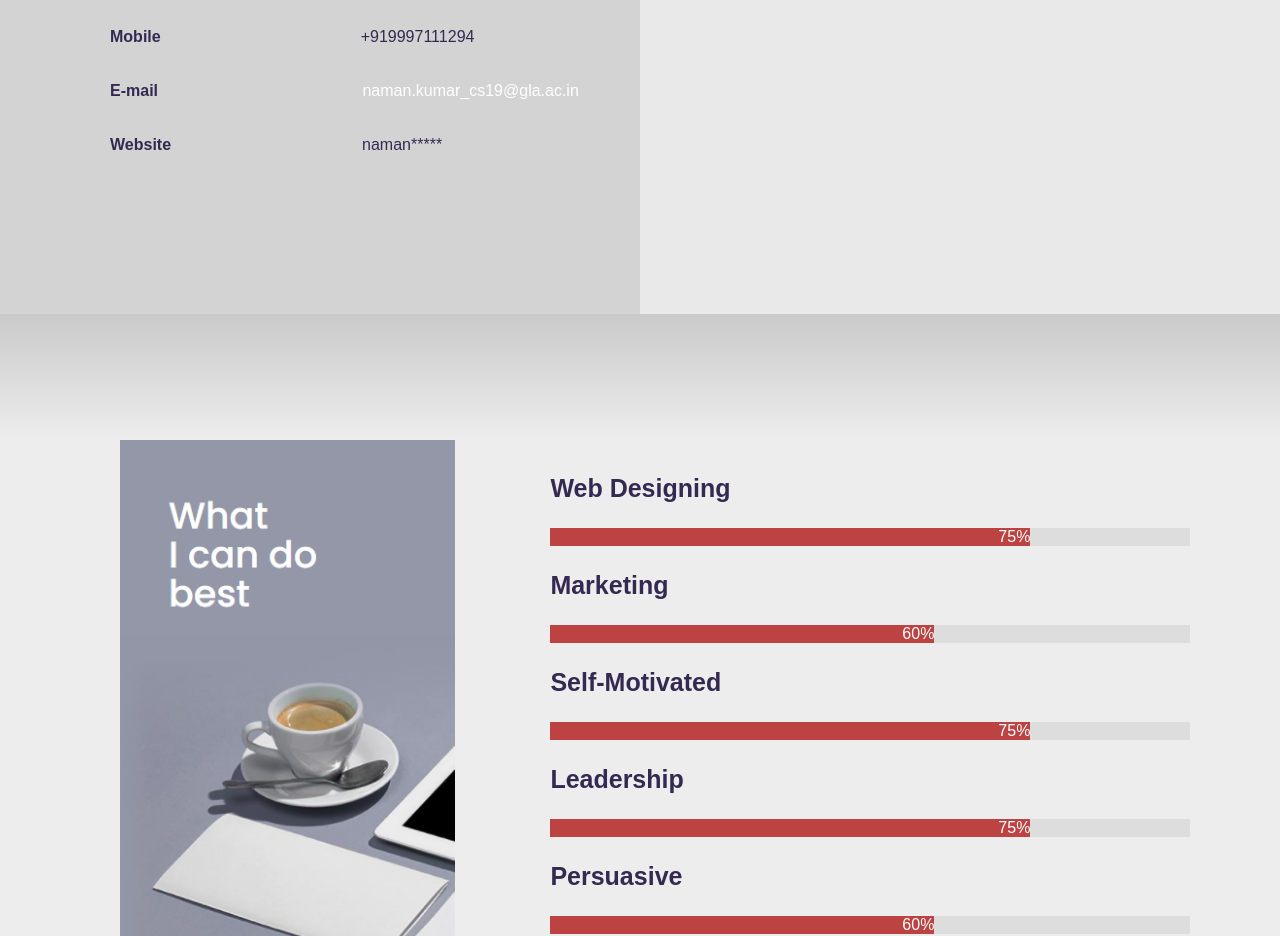
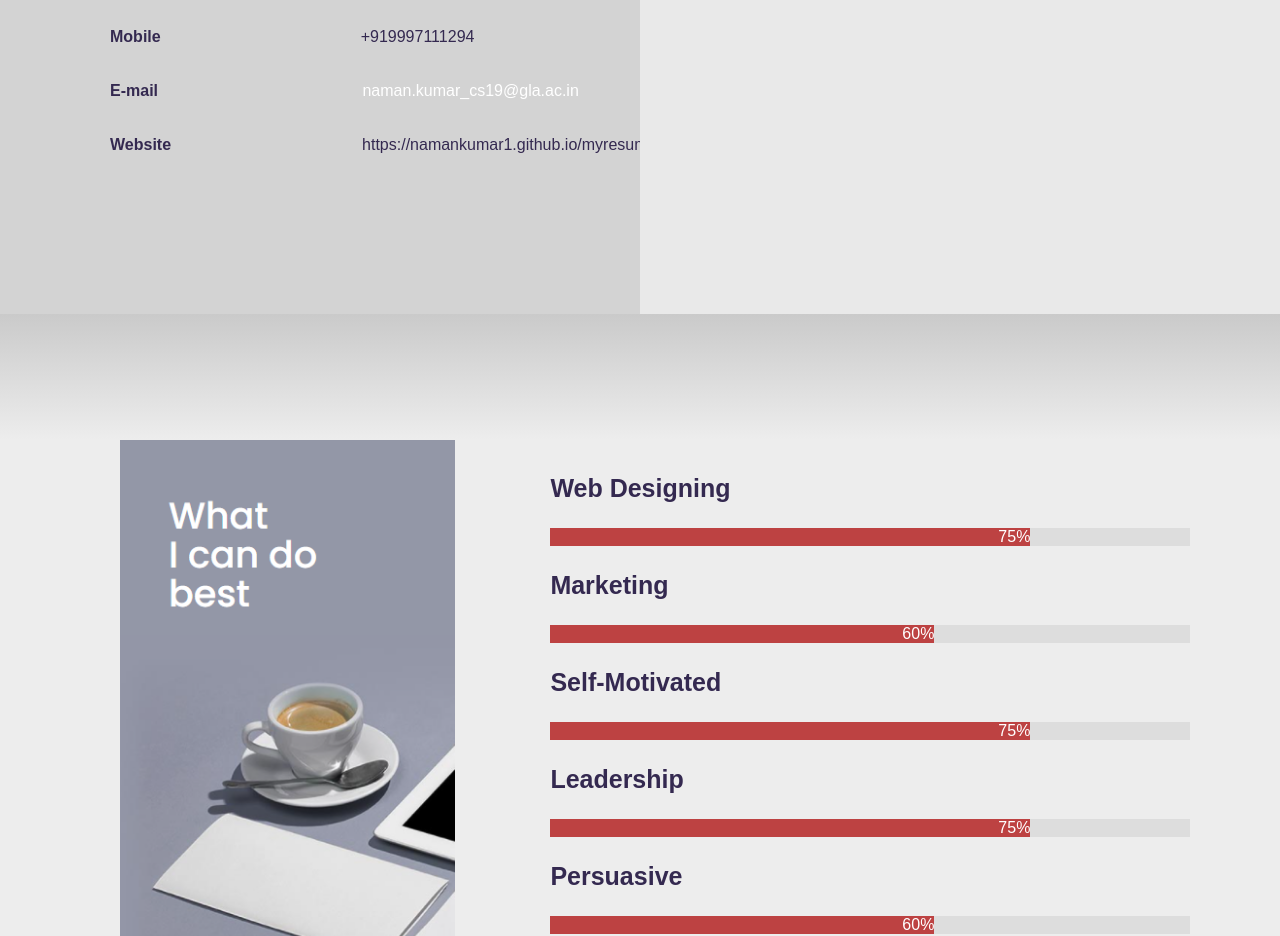
Before and after one commit to NamanKumar1/MyResume, a plain HTML site: page naman.html in a window 1280 px wide. Shown: the part 1680-2616 px from the top of the page. Drawn offline with Linux system fonts and the light colour scheme.

Commit message:
add link to the github

```diff
--- a/naman.html
+++ b/naman.html
@@ -53,7 +53,7 @@
                 <span style="font-weight: 900;">Address</span> <span style="margin-left: 184px;">Q.No.-320, Sugar Mill Colony,<br><span style="margin-left: 260px;">Shamli, U.P., PIN-247776</span></span><br><br><br>
                 <span style="font-weight: 900;">Mobile</span><span style="margin-left: 200px;">+919997111294</span><br><br><br>
                 <span style="font-weight: 900;">E-mail</span> <span style="margin-left: 200px;"><a href="mailto:naman.kumar_cs19@gla.ac.in">naman.kumar_cs19@gla.ac.in</a></span><br><br><br>
-                <span style="font-weight: 900;">Website</span><span style="margin-left: 191px;">naman*****</span></p>
+                <span style="font-weight: 900;">Website</span><span style="margin-left: 191px;">https://namankumar1.github.io/myresume/</span></p>
         </div>
         <div class="inforight">
             <p class="infomessage"><span style="color: rgb(189, 66, 66);font-size:30px;font-weight: 900;">//</span><br><span style="color: rgb(52, 41, 80);">"Workaholic Developer, always enthusiastic to learn about emerging trends, worked in clubs managing communications, marketing, development and public relations."</span></p>
```
